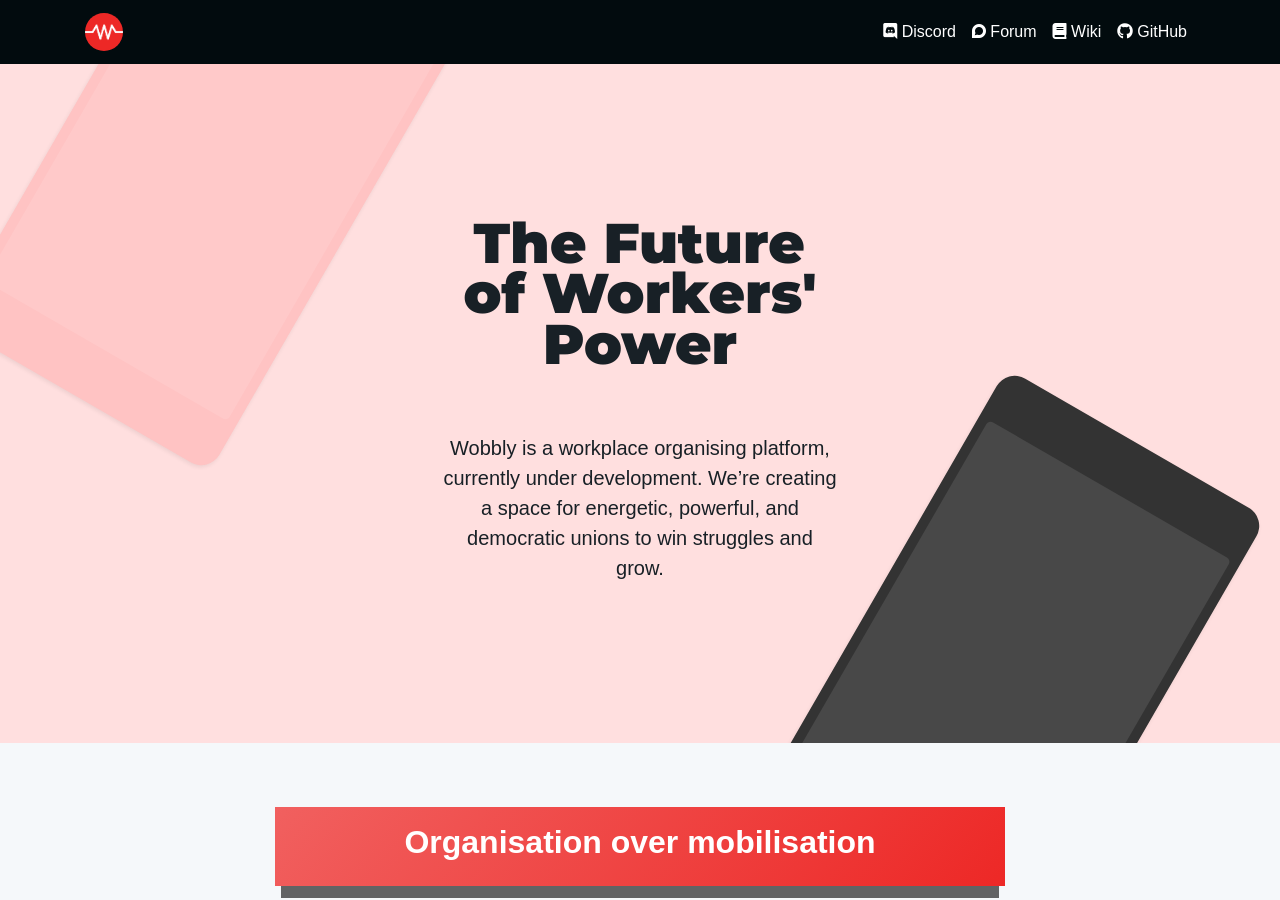
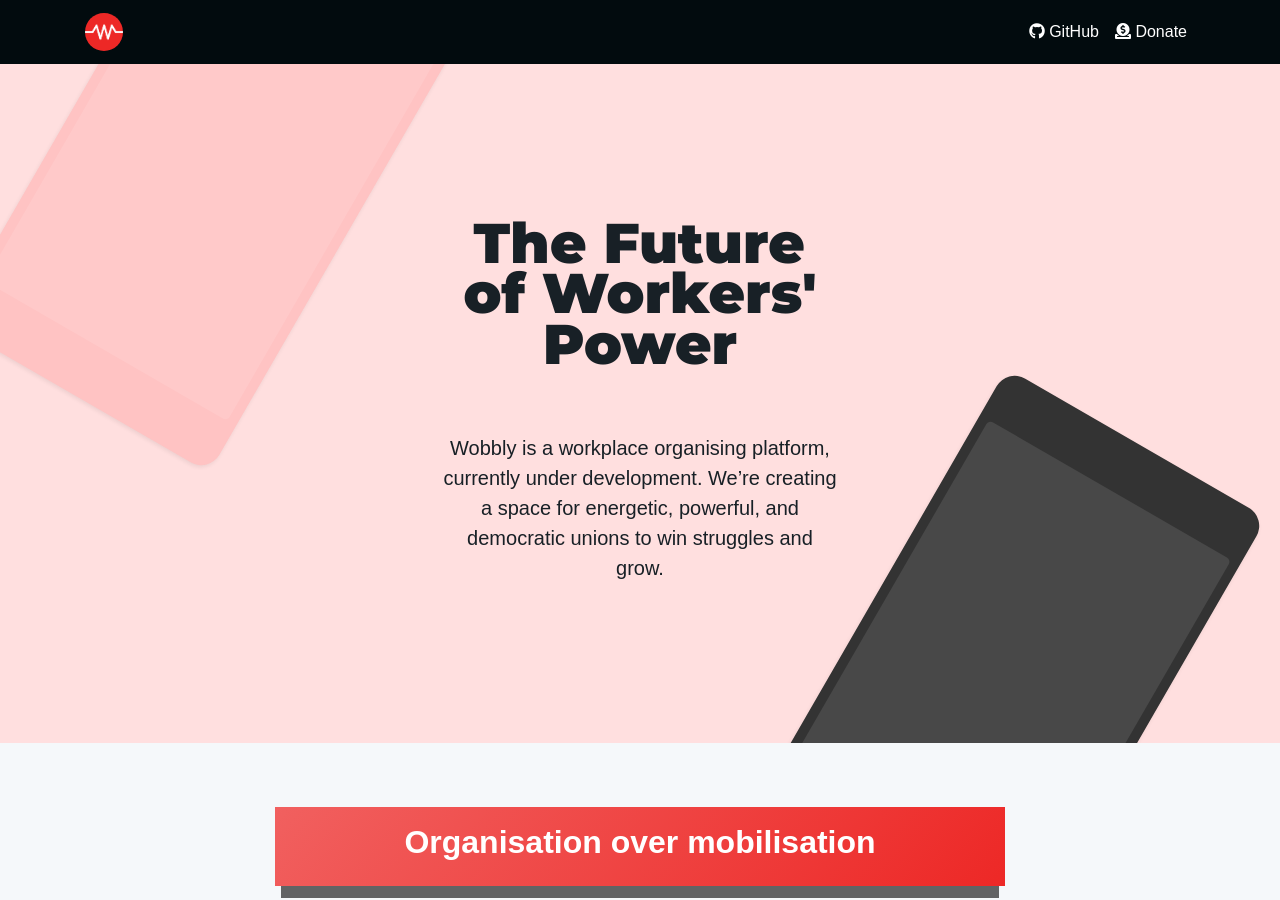
Before and after one commit to Wobbly-App/wobbly.app, a Jekyll site: the page built from index.html, in a window 1280 px wide and 900 px high. Built offline with Jekyll 4.4.1, drawn with Linux system fonts in a browser that asks for light colours; some web fonts are replaced; comment, search, counter and statistics services are not loaded; some of the changed text lies outside the part shown.

Commit message:
add donation link

```diff
--- a/_config.yml
+++ b/_config.yml
@@ -16,6 +16,7 @@ discord_link: https://discord.gg/KxC96yY
 forum_link: https://discourse.wobbly.app/
 wiki_link: https://wiki.wobbly.app/
 github_link: https://github.com/Wobbly-App
+donate_link: https://opencollective.com/wobbly
 
 collections:
   - frontpage-sections
--- a/_includes/header.html
+++ b/_includes/header.html
@@ -67,19 +67,12 @@
           </ul>
           <ul class="navbar-nav">
             <li class="nav-item">
-              <a class="nav-link" href="{{ site.discord_link }}"><i class="fab fa-discord"></i> Discord</a>
+              <a class="nav-link" href="{{ site.github_link }}"><i class="fab fa-github"></i> GitHub</a>
             </li>
             <li class="nav-item">
-              <a class="nav-link" href="{{ site.forum_link }}"><i class="fab fa-discourse"></i> Forum</a>
-            </li>
-            <li class="nav-item">
-              <a class="nav-link" href="{{ site.wiki_link }}"><i class="fas fa-book"></i> Wiki</a>
-            </li>
-            <li class="nav-item">
-              <a class="nav-link" href="{{ site.github_link }}"><i class="fab fa-github"></i> GitHub</a>
+              <a class="nav-link" href="{{ site.donate_link }}"><i class="fas fa-donate"></i> Donate</a>
             </li>
           </ul>
         </div>
-
       </div>
     </nav>
--- a/index.html
+++ b/index.html
@@ -23,6 +23,15 @@ title: 21st century workers' power
   {% endfor %}
 
   <div class="frontpage-links">
+    <div class="row">
+      <div class="col text-center frontpage-link">
+        <a href="{{ site.donate_link }}">
+          <i class="fas fa-donate fa-5x"></i>
+          <span class="frontpage-link-title">Donate</span>
+          <p>Help fund the project</p>
+        </a>
+      </div>
+    </div>
     <div class="row">
       <div class="col-sm-3 text-center frontpage-link">
         <a href="{{ site.discord_link }}">
```
